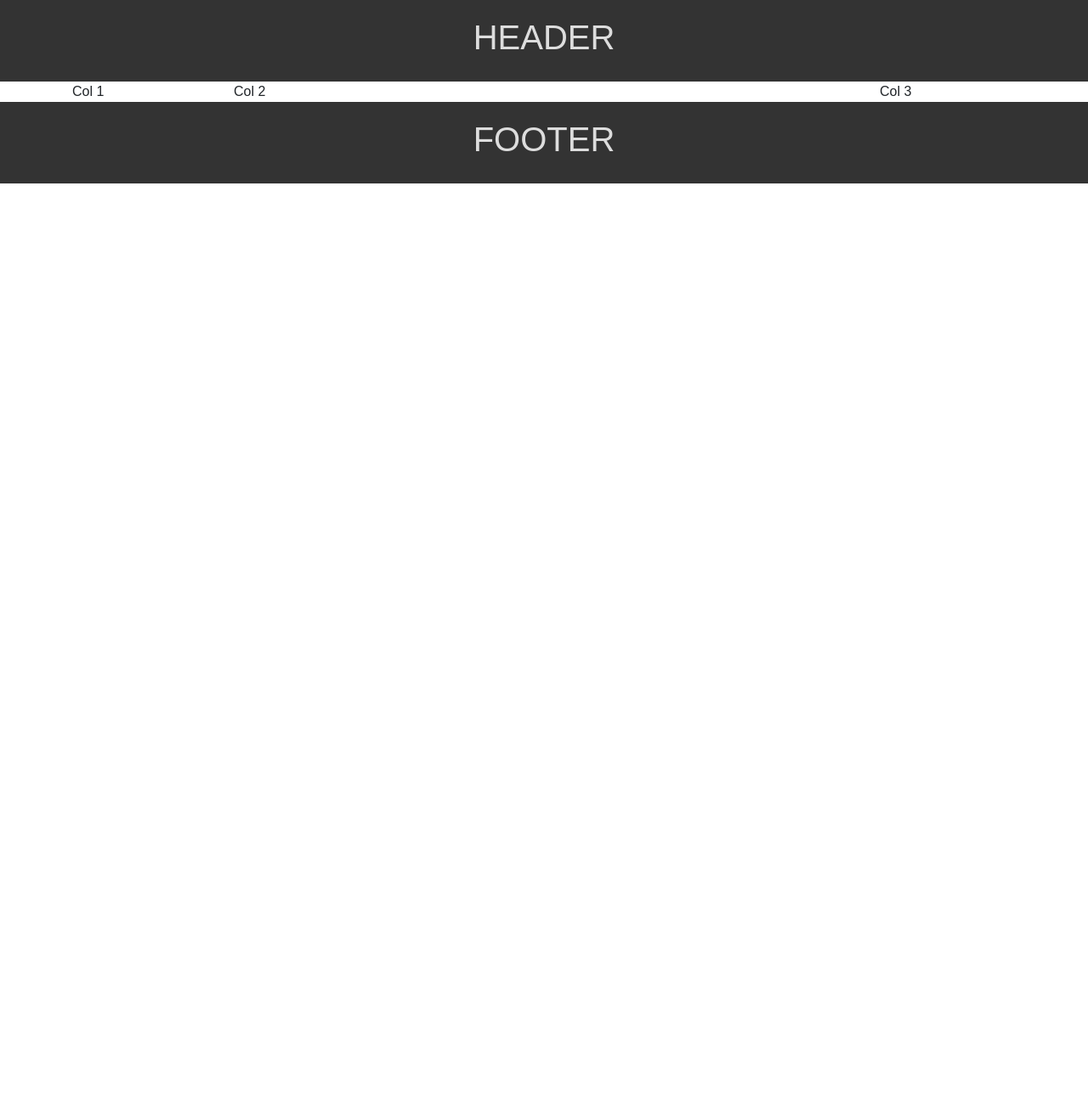
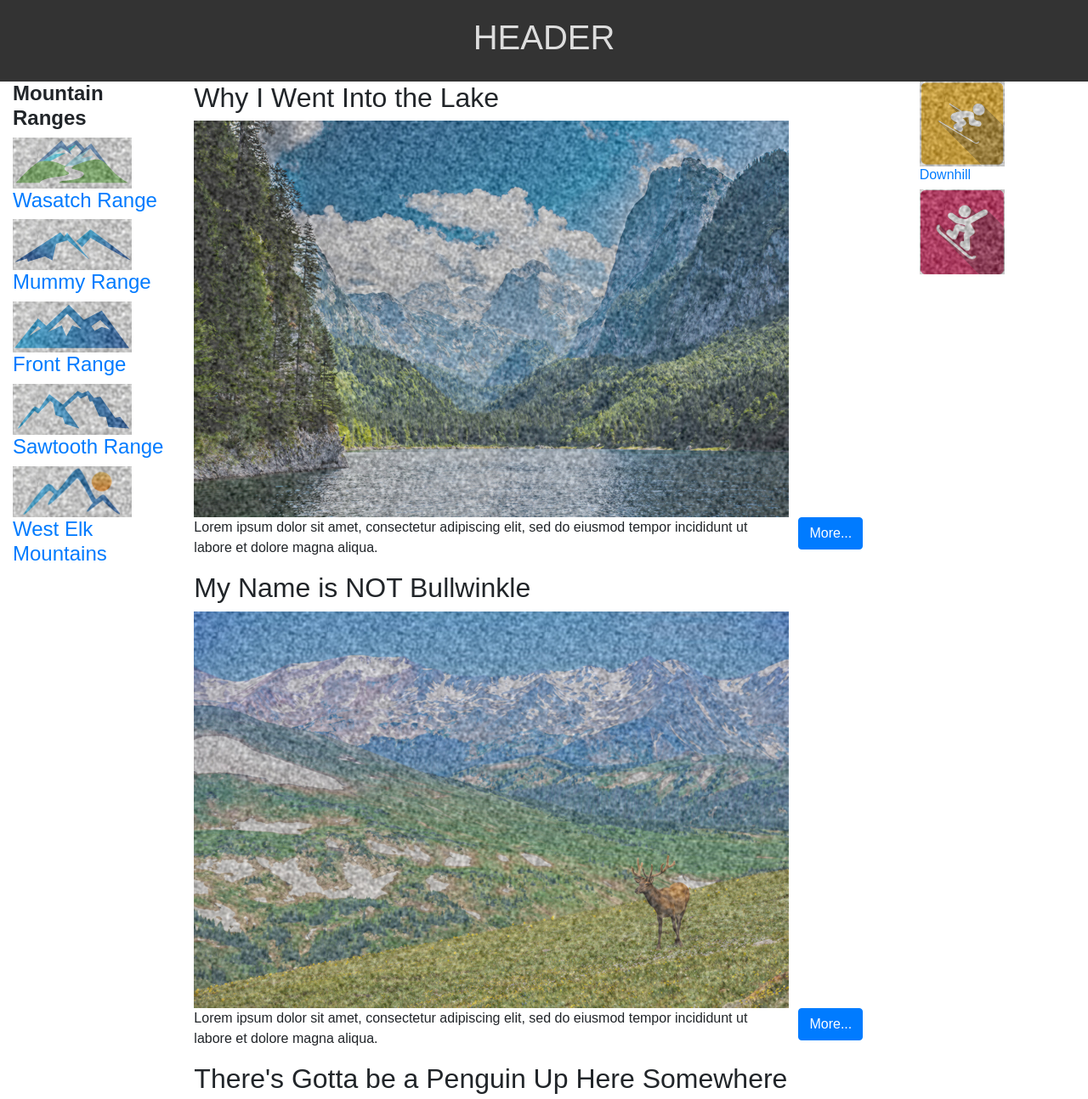
Before and after one commit to firecodergithub/blankbootstrap, a website built with webpack: page src/index.html in a window 1280 px wide. Shown: the top 1294 px of the page at 85% size. Before the commit the page ends 800 px from the top, so only its background shows below. Built offline with nearby package versions, Linux system fonts and the light colour scheme; a web font is replaced by a local one.

Commit message:
fixed the compiling of the images files

```diff
--- a/package.json
+++ b/package.json
@@ -5,9 +5,11 @@
   "main": "index.js",
   "dependencies": {
     "bootstrap": "^4.3.1",
+    "file-loader": "^4.2.0",
     "jquery": "^3.4.1",
     "popper": "^1.0.1",
     "popper.js": "^1.15.0",
+    "url-loader": "^2.1.0",
     "webpack": "^4.39.3",
     "webpack-cli": "^3.3.7"
   },
--- a/src/index.html
+++ b/src/index.html
@@ -3,6 +3,7 @@
 
 <head>
     <meta charset="utf-8">
+    <meta name="viewport" content="width=device-width, initial-scale=1">
     <title>Bootstrap3</title>
 </head>
 
@@ -10,22 +11,105 @@
     <header>
         <h1>HEADER</h1>
     </header>
-    <div class='container'>
+    <div class="container-fluid">
+
         <div class="row">
+
             <aside class="col-sm-2">
-                Col 1
+                <h4 class="range-title">
+                    <b>Mountain Ranges</b>
+                </h4>
+
+                <div class="range-list">
+
+                    <a href="wasatch-range.html">
+                        <img src="../images/range-1.png" />
+                        <h4>Wasatch Range</h4>
+                    </a>
+
+                    <a href="mummy-range.html">
+                        <img src="../images/range-2.png" />
+                        <h4>Mummy Range</h4>
+                    </a>
+
+                    <a href="front-range.html">
+                        <img src="../images/range-3.png" />
+                        <h4>Front Range</h4>
+                    </a>
+
+                    <a href="sawtooth-range.html">
+                        <img src="../images/range-4.png" />
+                        <h4>Sawtooth Range</h4>
+                    </a>
+
+                    <a href="west-elk-mountains.html">
+                        <img src="../images/range-5.png" />
+                        <h4>West Elk Mountains</h4>
+                    </a>
+                </div>
+
             </aside>
+
             <section class="col-sm-8">
-                Col 2
+
+                <article>
+                    <h2>Why I Went Into the Lake</h2>
+                    <img src="../images/lake.jpg" />
+                    <div class="row">
+                        <p class="col-sm-10">
+                            Lorem ipsum dolor sit amet, consectetur adipiscing elit, sed do eiusmod
+                            tempor incididunt ut labore et dolore magna aliqua.
+                        </p>
+                        <div class="col-sm-2">
+                            <input type="button" class="btn btn-primary" value="More..." />
+                        </div>
+                    </div>
+                </article>
+                <article>
+                    <h2>My Name is NOT Bullwinkle</h2>
+                    <img src="../images/elk.jpg" />
+                    <div class="row">
+                        <p class="col-sm-10">
+                            Lorem ipsum dolor sit amet, consectetur adipiscing elit, sed do eiusmod
+                            tempor incididunt ut labore et dolore magna aliqua.
+                        </p>
+                        <div class="col-sm-2">
+                            <input type="button" class="btn btn-primary" value="More..." />
+                        </div>
+                    </div>
+                </article>
+
+                <article>
+                    <h2>There's Gotta be a Penguin Up Here Somewhere</h2>
+                    <img src="../images/snowboarder.jpg" />
+                    <div class="row">
+                        <p class="col-sm-10">
+                            Lorem ipsum dolor sit amet, consectetur adipiscing elit, sed do eiusmod
+                            tempor incididunt ut labore et dolore magna aliqua. Ut enim ad minim veniam,
+                            quis nostrud exercitation ullamco laboris nisi ut aliquip ex ea commodo consequat.
+                        </p>
+                        <div class="col-sm-2">
+                            <input type="button" class="btn btn-primary" value="More..." />
+                        </div>
+                    </div>
+                </article>
+
             </section>
+
             <aside class="col-sm-2">
-                Col 3
+                <a href="downhill.html">
+                    <img src="../images/icon-downhill.png" alt="Downhill" />
+                    <h6>Downhill</h6>
+                </a>
+
+                <a href="snowboarding.html">
+                    <img src="../images/icon-snowboard.png" alt="Snowboarding" />
+
             </aside>
         </div>
-    </div>
-    <footer>
-        <h1>FOOTER</h1>
-    </footer>
+            <footer>
+                <h1>FOOTER</h1>
+            </footer>
 </body>
 
 </html>
--- a/webpack.config.js
+++ b/webpack.config.js
@@ -20,6 +20,9 @@ module.exports = {
         ]
       },
       {
+        test: /\.(jpe?g|png|gif|woff|woff2|eot|ttf|svg)(\?[a-z0-9=.]+)?$/,
+        loader: 'url-loader?limit=100000' },
+      {
         test: /\.scss$/,
         use: [{
             loader: "style-loader" // creates style nodes from JS strings
```
Also changed, not shown: images/elk.jpg (added), images/icon-biathlon.png (added), images/icon-bobsled.png (added), images/icon-cross-country.png (added), images/icon-downhill.png (added), images/icon-snowboard.png (added), images/lake.jpg (added), images/range-1.png (added), images/range-2.png (added), images/range-3.png (added), images/range-4.png (added), images/range-5.png (added), images/snowboarder.jpg (added), 2 other files.
